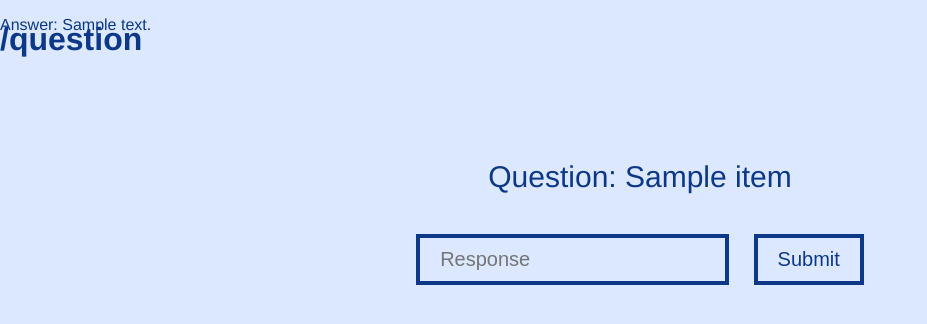
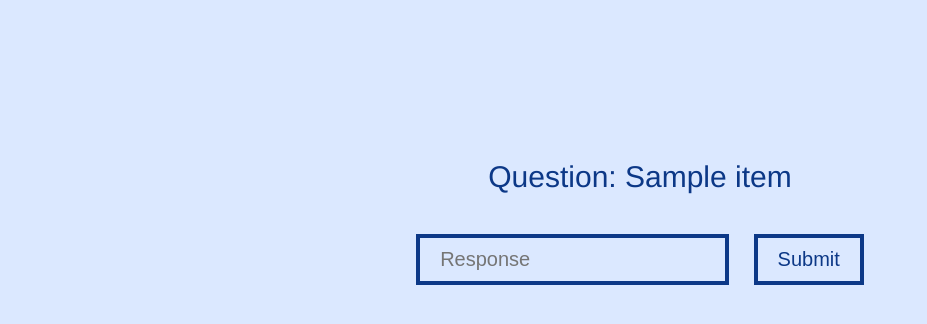
Before and after one commit to AntWarden81/CS61AWorkshop, a Flask app: page /question in a window 1280 px wide. Shown: the top 324 px of the page, without its empty margins (0-927 px from the left). Run offline with Flask 2, Linux system fonts and the light colour scheme; a database or web service that is not in the repository returns one stand-in record (values such as "Sample title"); data that the repository does not hold is empty.

Commit message:
remove extra content

```diff
--- a/templates/answer.html
+++ b/templates/answer.html
@@ -1,5 +1,4 @@
 <link rel="stylesheet" href="{{ url_for('static', filename='style.css') }}">
-<h1 class="extra-content">/answer</h1>
 
 
 <h1 class="title">{{correct_answer_string}}</h1>
--- a/templates/categories.html
+++ b/templates/categories.html
@@ -1,5 +1,4 @@
 <link rel="stylesheet" href="{{ url_for('static', filename='style.css') }}">
-<h1 class="extra-content">/categories</h1>
 <h1 class="header">Categories</h1>
 <div class="category-container">
 {% for category in categories_json %}
--- a/templates/index.html
+++ b/templates/index.html
@@ -1,5 +1,4 @@
 <link rel="stylesheet" href="{{ url_for('static', filename='style.css') }}">
-<h1 class="extra-content">/index</h1>
 <h1 class="title">Welcome to Jeopardy!</h1>
 <a href="/categories" class="button">Browse</a>
 <a href="/question" class="button">Random</a>
--- a/templates/question.html
+++ b/templates/question.html
@@ -1,7 +1,5 @@
 <link rel="stylesheet" href="{{ url_for('static', filename='style.css') }}">
-<h1 class="extra-content">/question</h1>
 <p class="sub-header">Question: {{question}}</p>
-<p class="extra-content">Answer: {{answer}}</p>
 <form action="/answer" method="GET">
   <input class="button input" placeholder="Response" type="text" name="input_answer">
   <input type="hidden" name="real_answer" value="{{answer}}">
```
